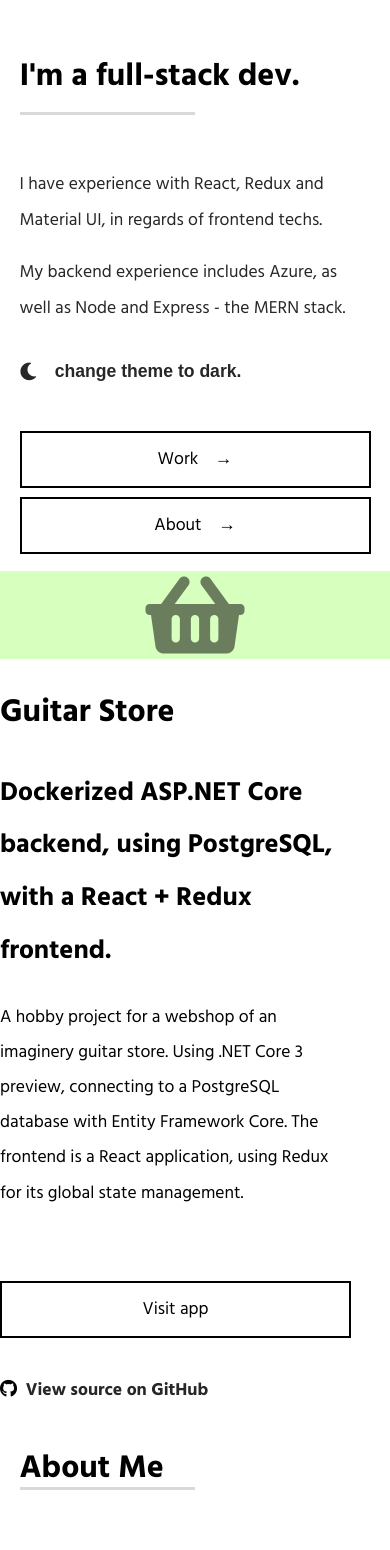
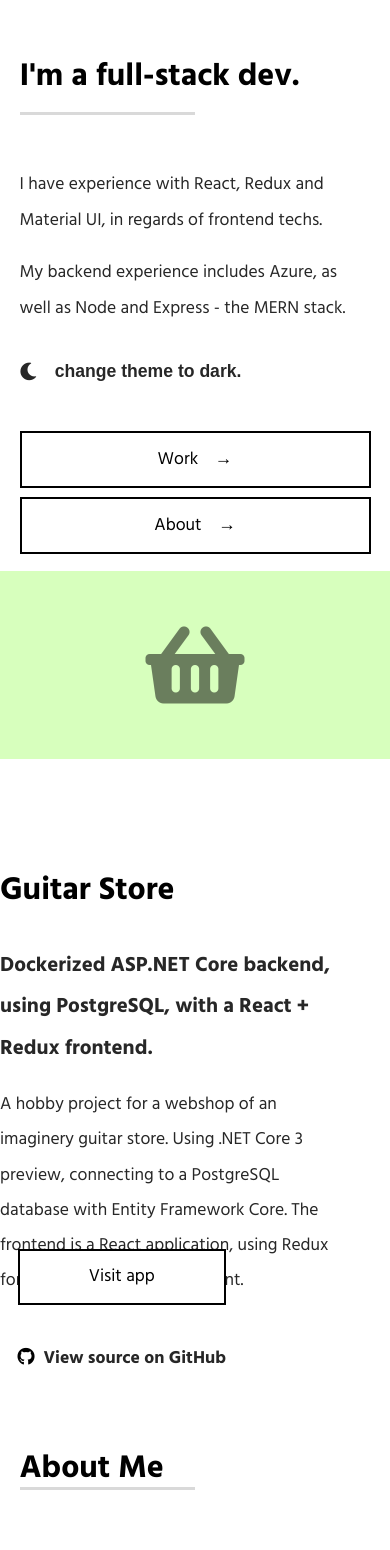
Before and after one commit to danielagg/typewriter-landing, a React (Create React App) app: page / in a window 390 px wide. Shown: the top 1550 px of the page. Built offline with nearby package versions, Linux system fonts and the light colour scheme.

Commit message:
Fixing styling issues on Portfolio item desc

```diff
--- a/src/styles/combined.css
+++ b/src/styles/combined.css
@@ -2,5 +2,6 @@
 @import "landing.css";
 @import "theme-selector.css";
 @import "portfolio.css";
+@import "portfolio-item-icon.css";
 @import "about.css";
 @import "button.css";
--- /dev/null
+++ b/src/styles/portfolio-item-icon.css
@@ -0,0 +1,34 @@
+@import "variables.css";
+
+.portfolio-items__icon-container {
+  height: 100%;
+  width: 100%;
+  display: grid;
+  grid-template-columns: 1fr;
+  justify-items: center;
+  align-items: center;
+}
+
+.portfolio-items__icon-container--green {
+  background: var(--portfolio-item-green);
+}
+
+.portfolio-items__icon-container--blue {
+  background: var(--portfolio-item-blue);
+}
+
+.portfolio-items__icon-container--purple {
+  background: var(--portfolio-item-purple);
+}
+
+.portfolio-item__icon {
+  font-size: 20em;
+  opacity: 0.5;
+}
+
+@media (min-width: 320px) and (max-width: 480px) {
+  .portfolio-item__icon {
+    font-size: 5em;
+    opacity: 0.5;
+  }
+}
--- a/src/styles/portfolio.css
+++ b/src/styles/portfolio.css
@@ -14,44 +14,16 @@
   margin: 0 auto;
 }
 
-.portfolio-items__icon-container {
-  height: 100%;
-  width: 100%;
-  display: grid;
-  grid-template-columns: 1fr;
-  justify-items: center;
-  align-items: center;
-}
-
-.portfolio-items__icon-container--green {
-  background: var(--portfolio-item-green);
-}
-
-.portfolio-items__icon-container--blue {
-  background: var(--portfolio-item-blue);
-}
-
-.portfolio-items__icon-container--purple {
-  background: var(--portfolio-item-purple);
-}
-
-.portfolio-item__icon {
-  font-size: 20em;
-  opacity: 0.5;
-}
-
 .portfolio-item__description-container {
   width: 65%;
+  height: 100%;
   padding-left: 1em;
   position: relative;
 }
 
 .portfolio-item__navigation {
-  margin: 0;
   padding: 0;
-  grid-row: 1;
-  position: absolute;
-  top: 0;
+  margin: 1em 0;
 }
 
 .portfolio-item__navigation-list-item {
@@ -60,22 +32,26 @@
   padding: 0;
 }
 
-.portfolio-item-title {
+.portfolio-item__title {
   font-size: 3rem;
+  margin-top: 1.5em;
 }
 
-.portfolio-item-sub-heading {
+.portfolio-item__sub-heading {
   font-size: 1.3rem;
   color: var(--faded-primary-color);
 }
 
-.portfolio-item-desc {
+.portfolio-item__desc {
   color: var(--faded-primary-color);
 }
 
 .portfolio-item__view-more-list {
-  margin: 2em 0 0 0;
+  position: absolute;
+  bottom: 2%;
+  left: 0;
   padding: 0;
+  margin-left: 1em;
 }
 
 .portfolio-item__view-more-list-item {
@@ -111,11 +87,6 @@
     font-size: 2rem;
   }
 
-  .portfolio-item__icon {
-    font-size: 5em;
-    opacity: 0.5;
-  }
-
   .portfolio-item__description-container {
     width: 90%;
     padding-left: 0;
```
